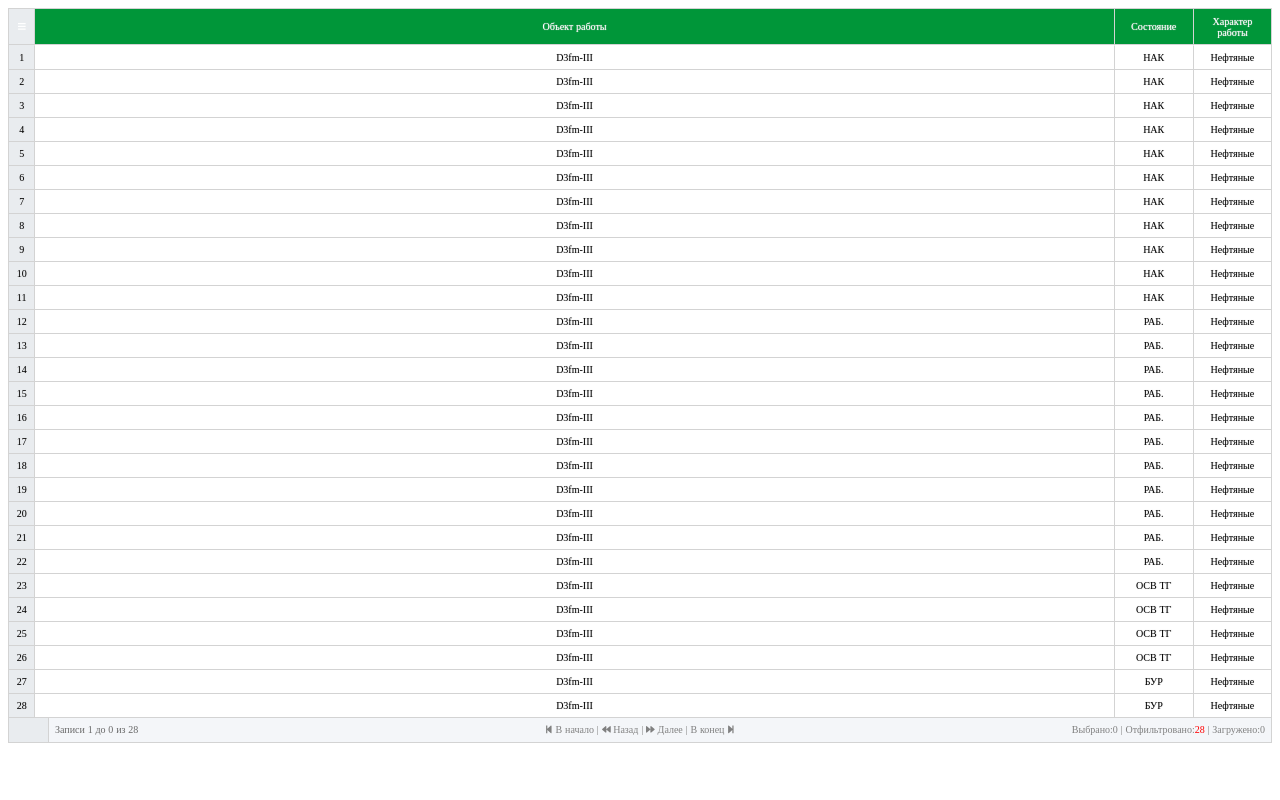
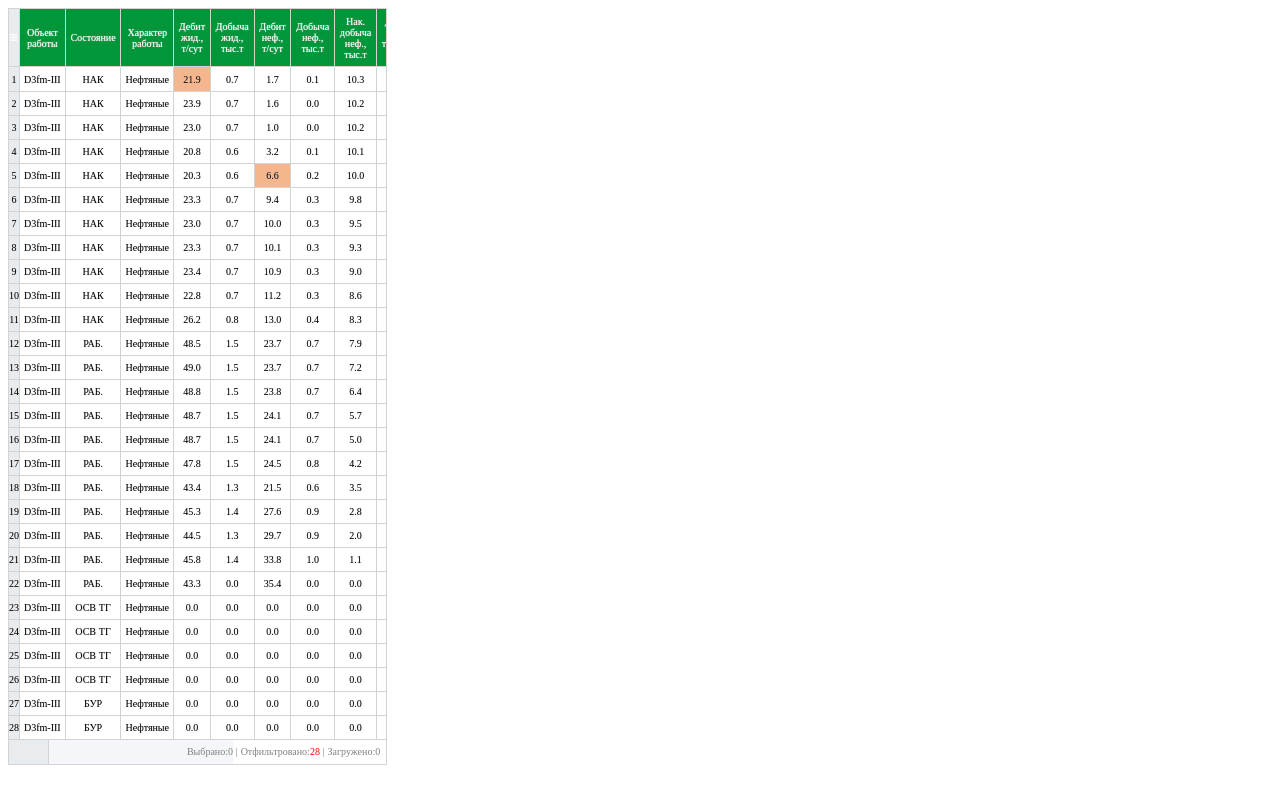
Before and after one commit to andrey-hauryk/vue-excel-table, a Vue app: page / in a window 1280 px wide. Built offline with nearby package versions, Linux system fonts and the light colour scheme.

Commit message:
update columns

```diff
--- a/src/App.vue
+++ b/src/App.vue
@@ -3,6 +3,11 @@
       <ExcelTable
         v-model="tableData"
         :columns="columns"
+        autocomplete
+        width="30%"
+        no-header-edit
+        page="1"
+        no-paging
       ></ExcelTable>
     </div>
 </template>
@@ -16,35 +21,57 @@ import {computed, ref} from 'vue';
 
 const tableData = ref(tableDataMock);
 
+//   keyField: { type: Boolean, default: false },
+//   mandatory: { type: String, default: "" },
+//   listByClick: { type: Boolean, default: null },
+//   summary: { type: String, default: null },
+
+//   field: { type: String, default: "dummy" },
+//   label: { type: String, default: null },
+//   type: { type: String as PropType<ColumnProps["type"]>, default: "string" },
+//   width: { type: String, default: "100px" },
+//   invisible: { type: Boolean, default: false },
+//   readonly: { type: Boolean, default: null },
+//   sticky: { type: Boolean, default: false },
+//   autoFillWidth: { type: Boolean, default: false },
+//   lengthLimit: { type: Number, default: 0 },
+//   noSorting: { type: Boolean, default: null },
+//   hideDuplicate: { type: Boolean, default: false },
+//   grouping: { type: String, default: null },
+//   autocomplete: { type: Boolean, default: null },
+//   pos: { type: Number, default: 0 }, - понятно но работает странно
+
 const columns = computed(() => [
   // { field: "date_dt", type: "datetick", label: "Дата" },
   {
     field: "prod_horizon",
+    label: "Объект работы",
     type: "string",
-    label: "Объект работы",
-    initStyle: {
-        backgroundColor: 'red',
-        color: 'black',
-    },
     width: 2000,
+    invisible: false,
     readonly: false,
+    autoFillWidth: true,
+    // lengthLimit: 2,
+    sticky: true,
+    noSorting: true,
+    autocomplete: true,
   },
-  { field: "well_status", type: "string", label: "Состояние"},
-  { field: "well_type", type: "string", label: "Характер работы"},
-  // { field: "liq_prod_rate_tn", type: "number", label: "Дебит жид., т/сут", valueFormatter: (value: number) => formatNumber(value, "liq_prod_rate_tn")},
-  // { field: "liq_prod_month_tn", type: "number", label: "Добыча  жид., тыс.т", valueFormatter: (value: number) => formatNumber(value, "liq_prod_month_tn")},
-  // { field: "oil_prod_rate_tn", type: "number", label: "Дебит неф., т/сут", valueFormatter: (value: number) => formatNumber(value, "oil_prod_rate_tn")},
-  // { field: "oil_prod_month_tn", type: "number", label: "Добыча  неф., тыс.т", valueFormatter: (value: number) => formatNumber(value, "oil_prod_month_tn")},
-  // { field: "oil_prod_cumul_tn", type: "number", label: "Нак. добыча неф., тыс.т", valueFormatter: (value: number) => formatNumber(value, "oil_prod_cumul_tn")},
-  // { field: "png_prod_rate_m3", type: "number", label: "Дебит газа, тыс.м3/сут", valueFormatter: (value: number) => formatNumber(value, "png_prod_rate_m3")},
-  // { field: "png_prod_month_m3", type: "number", label: "Добыча  газа, тыс.м3", valueFormatter: (value: number) => formatNumber(value, "png_prod_month_m3")},
-  // { field: "png_prod_cumul_m3", type: "number", label: "Нак. добыча газа, млн.м3", valueFormatter: (value: number) => formatNumber(value, "png_prod_cumul_m3")},
-  // { field: "wat_inje_rate_m3", type: "number", label: "Приемистость, м3/сут", valueFormatter: (value: number) => formatNumber(value, "wat_inje_rate_m3")},
-  // { field: "wat_inje_month_m3", type: "number", label: "Закачка воды, тыс.м3", valueFormatter: (value: number) => formatNumber(value, "wat_inje_month_m3")},
-  // { field: "wat_inje_cumul_m3", type: "number", label: "Нак. закачка воды, тыс.м3", valueFormatter: (value: number) => formatNumber(value, "wat_inje_cumul_m3")},
-  // { field: "wct_tn", type: "number", label: "Обв., т/т", valueFormatter: (value: number) => formatNumber(value, "wct_tn")},
-  // { field: "gor_tn_to_m3", type: "number", label: "Газовый фактор, м3/т", valueFormatter: (value: number) => formatNumber(value, "gor_tn_to_m3")},
-  // { field: "eff", type: "number", label: "К_эксп", valueFormatter: (value: number) => formatNumber(value, "eff")},
+  { field: "well_status", type: "string", label: "Состояние", width: 4000,},
+  { field: "well_type", type: "string", label: "Характер работы", width: 4000},
+  { field: "liq_prod_rate_tn", type: "number", label: "Дебит жид., т/сут", valueFormatter: (value: number) => formatNumber(value, "liq_prod_rate_tn")},
+  { field: "liq_prod_month_tn", type: "number", label: "Добыча  жид., тыс.т", valueFormatter: (value: number) => formatNumber(value, "liq_prod_month_tn")},
+  { field: "oil_prod_rate_tn", type: "number", label: "Дебит неф., т/сут", valueFormatter: (value: number) => formatNumber(value, "oil_prod_rate_tn")},
+  { field: "oil_prod_month_tn", type: "number", label: "Добыча  неф., тыс.т", valueFormatter: (value: number) => formatNumber(value, "oil_prod_month_tn")},
+  { field: "oil_prod_cumul_tn", type: "number", label: "Нак. добыча неф., тыс.т", valueFormatter: (value: number) => formatNumber(value, "oil_prod_cumul_tn")},
+  { field: "png_prod_rate_m3", type: "number", label: "Дебит газа, тыс.м3/сут", valueFormatter: (value: number) => formatNumber(value, "png_prod_rate_m3")},
+  { field: "png_prod_month_m3", type: "number", label: "Добыча  газа, тыс.м3", valueFormatter: (value: number) => formatNumber(value, "png_prod_month_m3")},
+  { field: "png_prod_cumul_m3", type: "number", label: "Нак. добыча газа, млн.м3", valueFormatter: (value: number) => formatNumber(value, "png_prod_cumul_m3")},
+  { field: "wat_inje_rate_m3", type: "number", label: "Приемистость, м3/сут", valueFormatter: (value: number) => formatNumber(value, "wat_inje_rate_m3")},
+  { field: "wat_inje_month_m3", type: "number", label: "Закачка воды, тыс.м3", valueFormatter: (value: number) => formatNumber(value, "wat_inje_month_m3")},
+  { field: "wat_inje_cumul_m3", type: "number", label: "Нак. закачка воды, тыс.м3", valueFormatter: (value: number) => formatNumber(value, "wat_inje_cumul_m3")},
+  { field: "wct_tn", type: "number", label: "Обв., т/т", valueFormatter: (value: number) => formatNumber(value, "wct_tn")},
+  { field: "gor_tn_to_m3", type: "number", label: "Газовый фактор, м3/т", valueFormatter: (value: number) => formatNumber(value, "gor_tn_to_m3")},
+  { field: "eff", autocomplete: true, type: "number", label: "К_эксп", valueFormatter: (value: number) => formatNumber(value, "eff")},
 ]);
 
 </script>
--- a/src/components/table/VueExcelColumn.vue
+++ b/src/components/table/VueExcelColumn.vue
@@ -8,47 +8,44 @@ import { ColumnProps } from "./types";
 
 export default defineComponent({
   props: {
+  // 🔧 ДАННЫЕ
   field: { type: String, default: "dummy" },
   label: { type: String, default: null },
   type: { type: String as PropType<ColumnProps["type"]>, default: "string" },
-    initStyle: { type: [Object, Function] as PropType<ColumnProps["initStyle"]>, default: null },
   width: { type: String, default: "100px" },
   invisible: { type: Boolean, default: false },
   readonly: { type: Boolean, default: null },
-    textAlign: { type: String as PropType<ColumnProps["textAlign"]>, default: null },
   keyField: { type: Boolean, default: false },
   sticky: { type: Boolean, default: false },
   listByClick: { type: Boolean, default: null },
-    validate: { type: Function as PropType<ColumnProps["validate"]>, default: null },
-    change: { type: Function as PropType<ColumnProps["change"]>, default: null },
-    link: { type: Function as PropType<ColumnProps["link"]>, default: null },
-    isLink: { type: Function as PropType<ColumnProps["isLink"]>, default: null },
-    format: { type: String, default: "text" },
-    cellClick: { type: Function as PropType<ColumnProps["cellClick"]>, default: null },
   autoFillWidth: { type: Boolean, default: false },
   hideDuplicate: { type: Boolean, default: false },
   grouping: { type: String, default: null },
+  mandatory: { type: String, default: "" },
+  lengthLimit: { type: Number, default: 0 },
+  autocomplete: { type: Boolean, default: null },
+  pos: { type: Number, default: 0 },
+  summary: { type: String, default: null },
+  noSorting: { type: Boolean, default: null },
+
+  // 📦 СЛОЖНЫЕ СТРУКТУРЫ (можно рассматривать как данные)
+  options: {
+    type: [Array, Object, Function] as PropType<ColumnProps["options"]>,
+    default: null,
+  },
   allowKeys: {
     type: [Array, Function] as PropType<ColumnProps["allowKeys"]>,
     default: null,
   },
-    mandatory: { type: String, default: "" },
-    lengthLimit: { type: Number, default: 0 },
-    autocomplete: { type: Boolean, default: null },
-    pos: { type: Number, default: 0 },
-    options: {
-      type: [Array, Object, Function] as PropType<ColumnProps["options"]>,
+  initStyle: {
+    type: [Object, Function] as PropType<ColumnProps["initStyle"]>,
     default: null,
   },
-    summary: { type: String, default: null },
-    sort: { type: Function as PropType<ColumnProps["sort"]>, default: null },
-    sorting: {
-      type: Function as PropType<ColumnProps["sorting"]>,
-      default: null,
-    },
-    noSorting: { type: Boolean, default: null },
-    masking: { type: String, default: "•" },
-    placeholder: { type: String, default: "" },
+
+  // ⚙️ ФУНКЦИИ
+  validate: { type: Function as PropType<ColumnProps["validate"]>, default: null },
+  link: { type: Function as PropType<ColumnProps["link"]>, default: null },
+  isLink: { type: Function as PropType<ColumnProps["isLink"]>, default: null },
   valueFormatter: {
     type: Function as PropType<ColumnProps["valueFormatter"]>,
     default: null,
@@ -60,9 +57,7 @@ export default defineComponent({
   toValue: {
     type: Function as PropType<(text: string) => any>,
     default(text: string): any {
-        if (
-          ["datetick"].includes(this.type)
-        ) {
+      if (["datetick"].includes(this.type)) {
         return new Date(text + " GMT+0").getTime();
       }
 
@@ -97,8 +92,6 @@ export default defineComponent({
           return typeof this.options === "function"
             ? this.options(val)?.[val]
             : this.options?.[val] ?? "";
-          case "password":
-            return this.masking.repeat(val?.length || 0);
         case "action":
           return "";
         case "list":
@@ -139,7 +132,6 @@ export default defineComponent({
         throw new Error("VueExcelColumn: Not supported type: " + this.type);
       }
       const style = { ...this.initStyle };
-      if (this.textAlign) style.textAlign = this.textAlign;
       this._autocomplete = this.autocomplete ?? this.type === "action";
       this._readonly = this.readonly;
       this._listByClick = this.type === "action";
@@ -152,11 +144,8 @@ export default defineComponent({
         origWidth: this.width,
         autoFillWidth: this.autoFillWidth,
         validate: this.validate,
-        change: this.change,
         link: this.link,
         isLink: this.isLink ?? (this.link ? () => true : null),
-        sort: this.sort,
-        sorting: this.sorting,
         noSorting: this.noSorting !== null ?? this.$parent.noSorting,
         keyField: this.keyField,
         sticky: this.sticky,
@@ -170,13 +159,9 @@ export default defineComponent({
         pos: Number(this.pos),
         options: this.options,
         summary: this.summary,
-        masking: this.masking,
-        format: this.format,
         toValue: this.toValue,
-        toText: (...arg) => this.toText(...arg) || this.placeholder || "",
+        toText: (...arg) => this.toText(...arg) || "",
         register: this.register,
-        placeholder: this.placeholder,
-        cellClick: this.cellClick,
         listByClick: this.listByClick ?? this._listByClick,
         hideDuplicate: this.hideDuplicate ?? this.grouping,
         grouping: this.grouping,
--- a/src/components/table/VueExcelEditor.vue
+++ b/src/components/table/VueExcelEditor.vue
@@ -166,10 +166,6 @@
                   <template v-else-if="typeof item.render === 'function'">
                     <component :is="item.render(record)" />
                   </template>
-                  <!-- if html exist render html -->
-                  <template v-else-if="item.format === 'html'">
-                    <span v-html="item.toText(record[item.name]?.value, record, item, p)"></span>
-                  </template>
                   <!-- default standart text -->
                   <template v-else>
                     <cell-tooltip v-if="record[item.name]?.anomaly" :content="record[item.name].anomaly">
@@ -1049,7 +1045,6 @@ export default defineComponent({
         validate: null,
         change: null,
         link: null,
-        sort: null,
 
         keyField: false,
         sticky: false,
@@ -1110,7 +1105,6 @@ export default defineComponent({
           pos: 0,
           options: null,
           summary: null,
-          sort: null,
           toValue: t => t,
           toText: t => t,
           register: null
@@ -1604,13 +1598,6 @@ export default defineComponent({
       }
 
       if (!e.altKey) this.systable.classList.remove('alt')
-      if (this.inputBoxShow && this.currentField.type === 'password') {
-        setTimeout(() => {
-          const v = this.inputBox.value.split('').map((c, i) => c === this.currentField.masking ? this.inputBox._value[i] : c)
-          this.inputBox._value = v.join('')
-          this.inputBox.value = this.currentField.masking.repeat(v.length)
-        })
-      }
     },
     winKeydown(e) {
       if (e.key === 'Shift') {
@@ -2009,27 +1996,16 @@ export default defineComponent({
 
       const name = field.name
       setTimeout(() => {
-        let sorting = field.sorting
-        if (!sorting) {
-          if (field.type === 'number')
-            sorting = (a, b) => {
-              if (Number(a) > Number(b)) return 1
-              if (Number(a) < Number(b)) return -1
-              return 0
-            }
-          else
-            sorting = (a, b) => {
+        let sorting = (a, b) => {
               return String(a).localeCompare(String(b))
             }
-        }
         if (n === 0) {
           this.modelValue.sort((a, b) => a.id > b.id ? 1 : -1)
           this.sortPos = 0
         }
         else {
           this.modelValue.sort((a, b) => {
-            if (field.sort) return field.sort(a, b) * -n
-            else return sorting(a[name].value, b[name].value) * -n
+            return sorting(a[name].value, b[name].value) * -n
           })
           this.sortPos = colPos
         }
@@ -2286,13 +2262,6 @@ export default defineComponent({
                     if (field.readonly) {
                       if (this.importErrorCallback) this.importErrorCallback('readonlyColumnDetected', i + 1)
                       throw new Error(`VueExcelEditor: [row=${i + 1}] ` + this.localizedLabel.readonlyColumnDetected + ': ' + field.name)
-                    }
-                    if (field.change) {
-                      let result = await field.change(val, rec[field.name]?.value, rec, field)
-                      if (result === false) {
-                        if (this.importErrorCallback) this.importErrorCallback('columnHasValidationError', i + 1)
-                        throw new Error(`VueExcelEditor: [row=${i + 1}, val=${val}] ` + this.localizedLabel.columnHasValidationError(field.name, ''))
-                      }
                     }
                     if (field.validate) {
                       let err
@@ -3080,11 +3049,6 @@ export default defineComponent({
 
       const oldVal = row[field.name]
       const oldKeys = this.getKeys(row)
-
-      if (field.change) {
-        let result = await field.change(newVal, oldVal, row, field)
-        if (result === false) return
-      }
 
       row[field.name] = { value: newVal, anomaly: false, isSelected: false };
 
```
Lines whose indentation alone changed are shown as unchanged.
